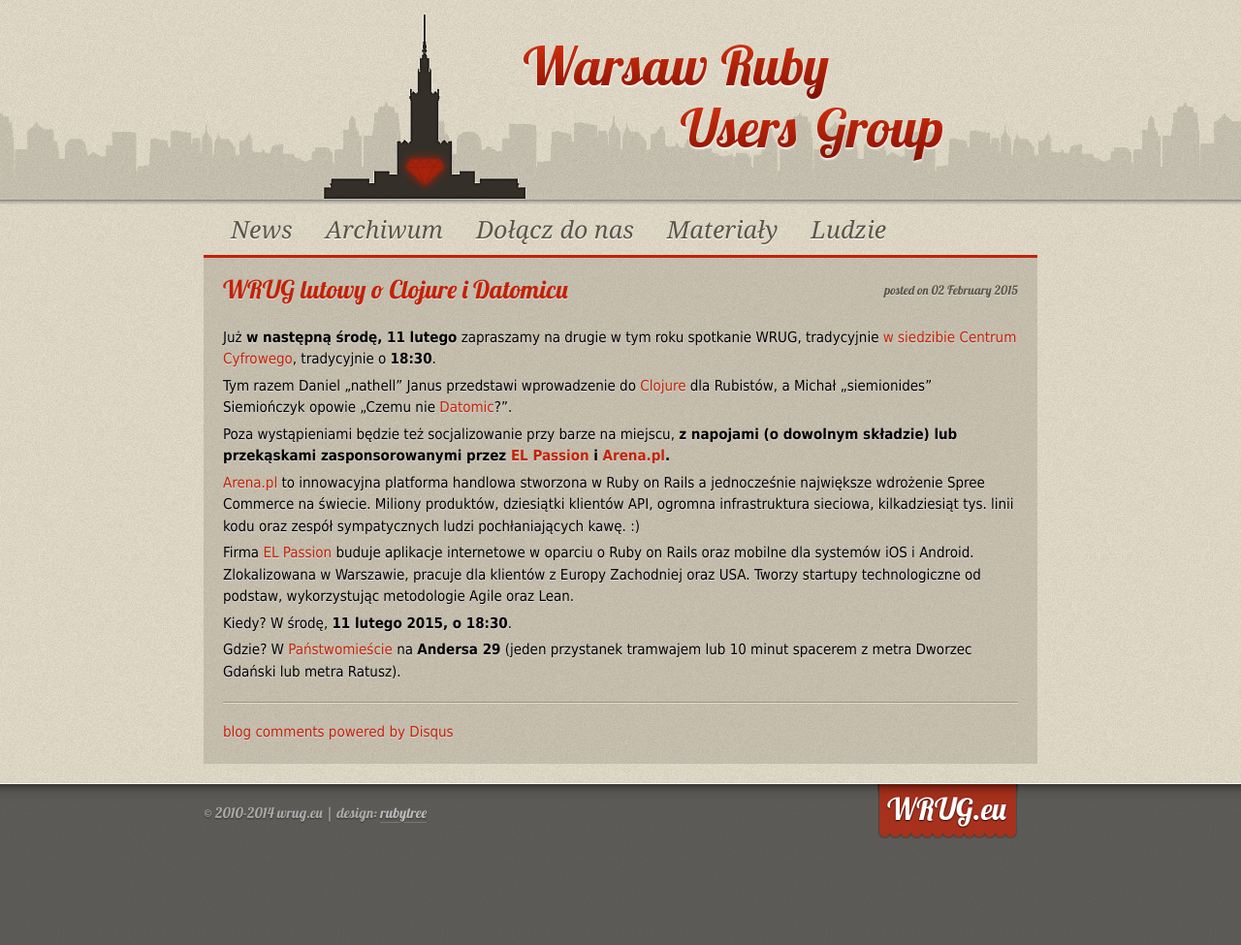
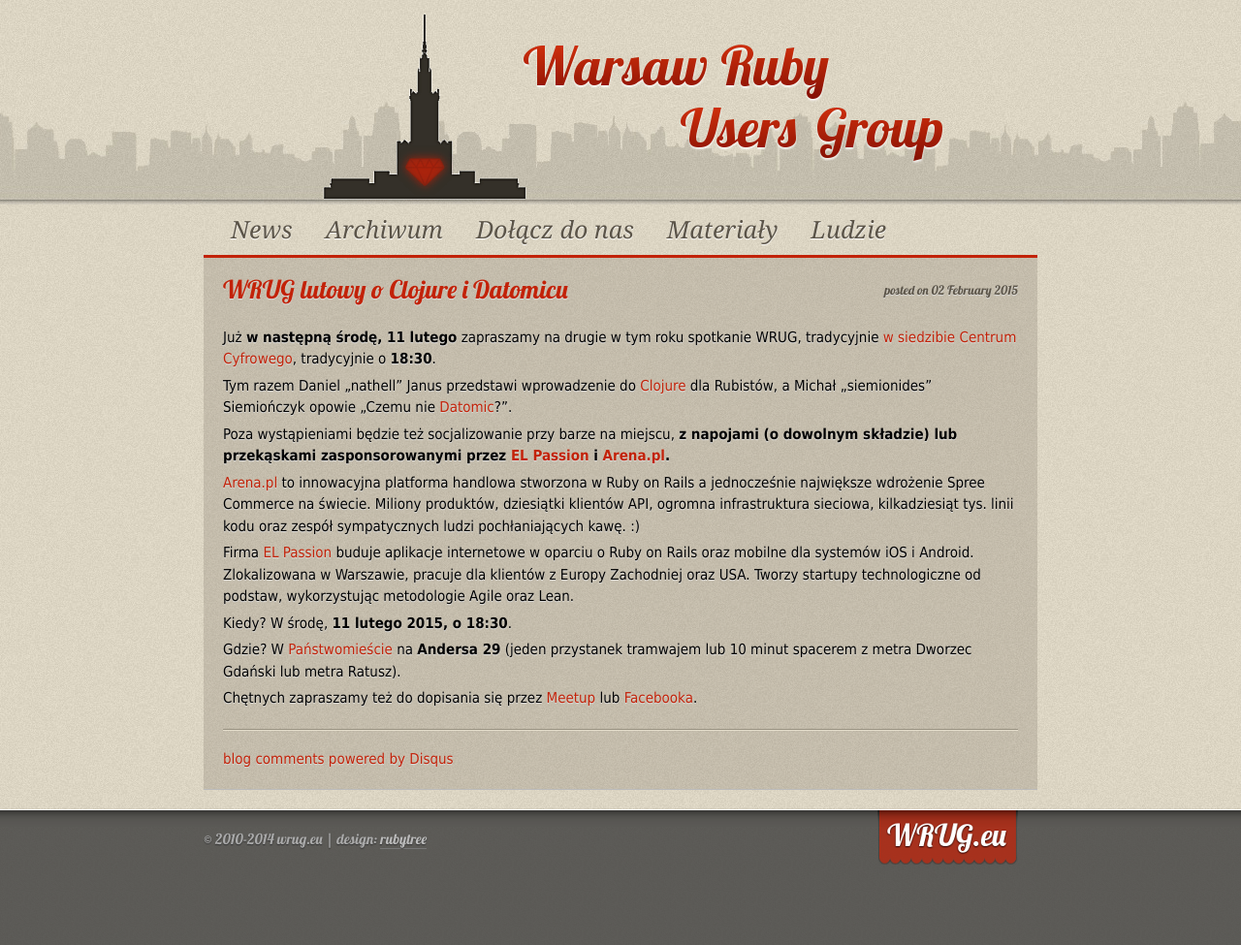
Before and after one commit to wrug/wrug.eu, a Jekyll site: the page built from _posts/2015-02-02-spotkanie-lutowe.md, in a window 1280 px wide. Shown: the whole page at 97% size. Built offline with Jekyll 4.4.1, drawn with Linux system fonts in a browser that asks for light colours; comment, search, counter and statistics services are not loaded; before the commit the page ends 948 px from its top, so only the background shows below that.

Commit message:
February 2015 Fb/Meetup links

```diff
--- a/_posts/2015-02-02-spotkanie-lutowe.md
+++ b/_posts/2015-02-02-spotkanie-lutowe.md
@@ -32,3 +32,7 @@
 Gdzie? W [Państwomieście](http://panstwomiasto.pl) na
 **Andersa 29** (jeden przystanek tramwajem lub 10 minut
 spacerem z metra Dworzec Gdański lub metra Ratusz).
+
+Chętnych zapraszamy też do dopisania się przez
+[Meetup](http://www.meetup.com/Warsaw-Ruby-Users-Group-WRUG/events/220274044/)
+lub [Facebooka](https://www.facebook.com/events/411067919059423/).
```
